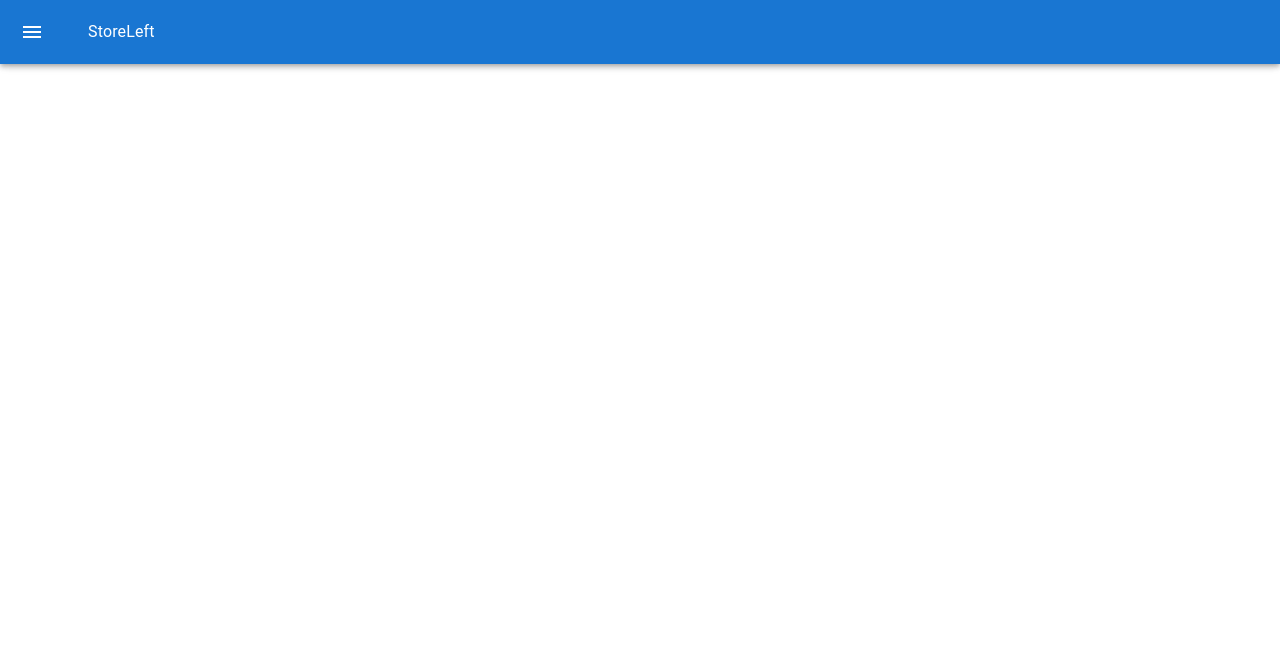
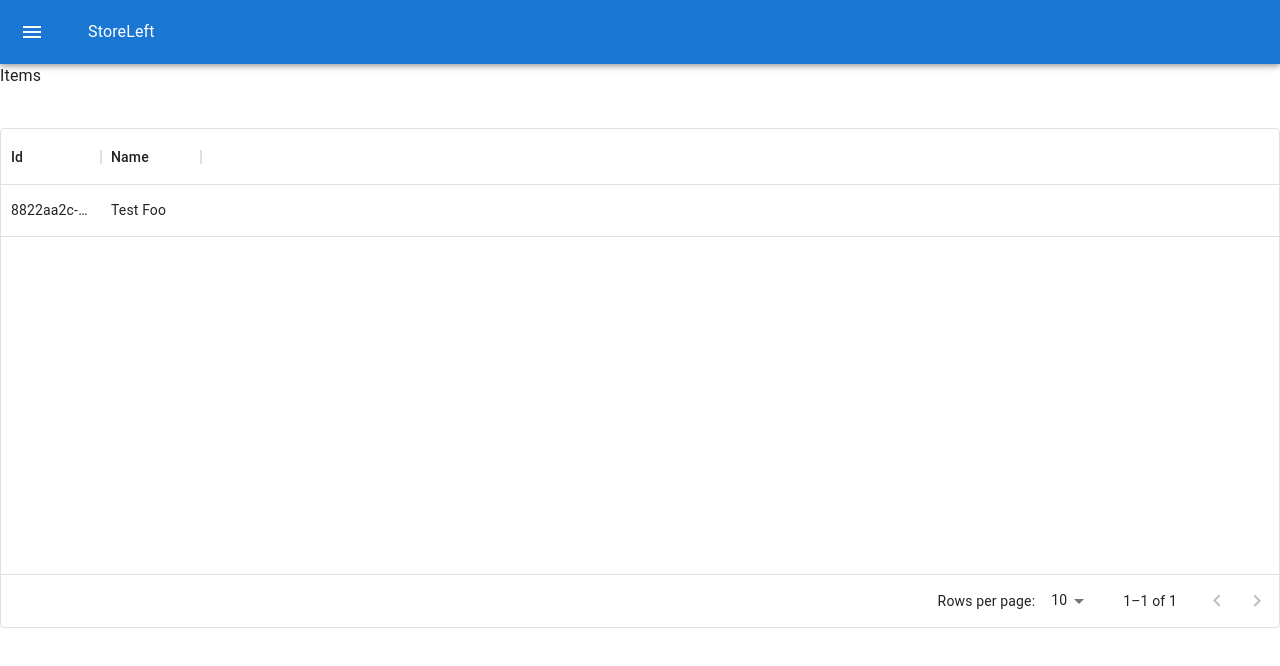
Before and after one commit to BerkeleyTrue/storeleft, a React (Vite) app: page / in a window 1280 px wide. Shown: the top 666 px of the page. Built offline with nearby package versions, Linux system fonts and the light colour scheme.

Commit message:
feat(client): add list

```diff
--- a/package.json
+++ b/package.json
@@ -17,6 +17,7 @@
     "@emotion/styled": "^11.8.1",
     "@mui/icons-material": "^5.6.2",
     "@mui/material": "^5.6.4",
+    "@mui/x-data-grid": "^5.10.0",
     "@nestjs/common": "^8.4.4",
     "@nestjs/core": "^8.4.4",
     "@nestjs/platform-express": "^8.4.4",
--- a/src/client/App.tsx
+++ b/src/client/App.tsx
@@ -1,24 +1,29 @@
 import { useBoolean } from '@chakra-ui/hooks';
 import {
   AppBar,
+  Container,
+  Grid,
   IconButton,
+  Stack,
   Toolbar,
   Typography,
 } from '@mui/material';
 import { Box } from '@mui/system';
 import { Menu } from '@mui/icons-material';
+
 import { AppDrawer } from './Drawer';
+import { List } from './Items/List';
 
 function App() {
   const [isOpen, setOpen] = useBoolean(false);
   return (
-    <Box>
+    <Box width='100vw' height='100vh'>
       <AppBar>
         <Toolbar>
           <IconButton
-            edge="start"
-            color="inherit"
-            aria-label="open drawer"
+            edge='start'
+            color='inherit'
+            aria-label='open drawer'
             onClick={setOpen.toggle}
             sx={{
               marginRight: '36px',
@@ -30,7 +35,16 @@ function App() {
           <Typography>StoreLeft</Typography>
         </Toolbar>
       </AppBar>
-      <AppDrawer isOpen={isOpen} onMenuClick={setOpen.toggle}/>
+      <AppDrawer isOpen={isOpen} onMenuClick={setOpen.toggle} />
+      <Toolbar />
+      <Stack height='100%' width='100%' overflow-x='hidden'>
+        <Box height='4em'>
+          <Typography>Items</Typography>
+        </Box>
+        <Box flexGrow='1'>
+          <List />
+        </Box>
+      </Stack>
     </Box>
   );
 }
--- /dev/null
+++ b/src/client/Items/List.tsx
@@ -0,0 +1,41 @@
+import _ from 'lodash/fp';
+import { DataGrid, GridColDef } from '@mui/x-data-grid';
+import { Box } from '@mui/system';
+
+const getRowId = _.get('_id');
+
+const data = [
+  {
+    _id: '8822aa2c-58e9-479f-8439-6157e4b2c522',
+    _rev: '3-4186fe5f6d22184fb90902382de5bd3f',
+    status: {
+      checkInDate: '2022-05-07T06:43:13.735Z',
+      checkInBy: 'Local',
+      status: true,
+    },
+    location: 'test/shelf',
+    name: 'Test Foo',
+    type: 'item',
+    lastModified: '2022-05-07T06:49:48.901Z',
+    lastTouchDate: '2022-05-07T06:43:13.735Z',
+  },
+];
+
+const columns: GridColDef[] = [
+  { headerName: 'Id', field: '_id' },
+  { headerName: 'Name', field: 'name', type: 'string' },
+];
+
+export const List = () => {
+  return (
+    <Box height='500px' width='100%'>
+      <DataGrid
+        rows={data}
+        getRowId={getRowId}
+        columns={columns}
+        pageSize={10}
+        rowsPerPageOptions={[10, 50, 100, 1000]}
+      />
+    </Box>
+  );
+};
```
Also changed, not shown: .prettierrc.yml, 1 other file (tests, documents, lock files or other folders).
